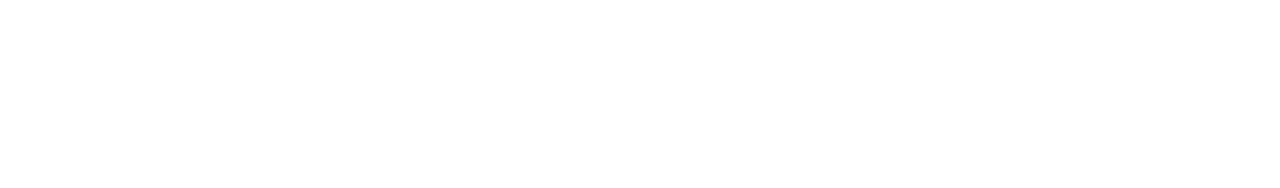
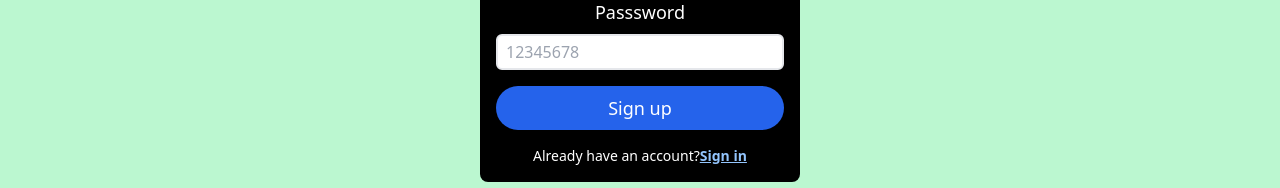
Before and after one commit to akshit614/Payments-transfer-app, a React (Vite) app in the folder frontend/: page / in a window 1280 px wide. Shown: the part 520-708 px from the top of the page. Built offline with nearby package versions, Linux system fonts and the light colour scheme; no server answers.

Commit message:
almost completed frontend

```diff
--- a/frontend/src/components/Button.jsx
+++ b/frontend/src/components/Button.jsx
@@ -2,7 +2,7 @@
 const Button = ({label,onClick}) => {
 
   return <button onClick={onClick} type="button"
-        className="w-full text-white bg-gray-800 hover:bg-gray-900 focus:outline-none hover:ring-2 focus:ring-yellow-300 font-medium rounded-full text-lg py-2 me-6 mb-2 ">
+        className="w-full text-white bg-blue-600 hover:bg-green-500 focus:outline-none focus:ring-2 focus:ring-yellow-300 focus:text-black font-medium rounded-full text-lg py-2 me-6 mb-2 ">
             {label}
         </button>
 
--- a/frontend/src/pages/Signin.jsx
+++ b/frontend/src/pages/Signin.jsx
@@ -34,7 +34,7 @@ const Signin = () => {
               password
             });
             // console.log(res.data.Token);
-            navigate("/")
+            navigate("/dashboard")
             localStorage.setItem("token",res.data.Token)
           }} label={"Sign In"} />
           </div>
--- a/frontend/src/pages/Signup.jsx
+++ b/frontend/src/pages/Signup.jsx
@@ -47,7 +47,7 @@ const Signup = () => {
               password
             });
             localStorage.setItem("token", response.data.token)
-            navigate("/")
+            navigate("/dashboard")
           }} label={"Sign up"} />
           </div>
           <BottomText label={"Already have an account? "} buttonText={"Sign in"} to={"/signin"} />
```
Also changed, not shown: frontend/src/route.jsx (+7 -3 lines).
